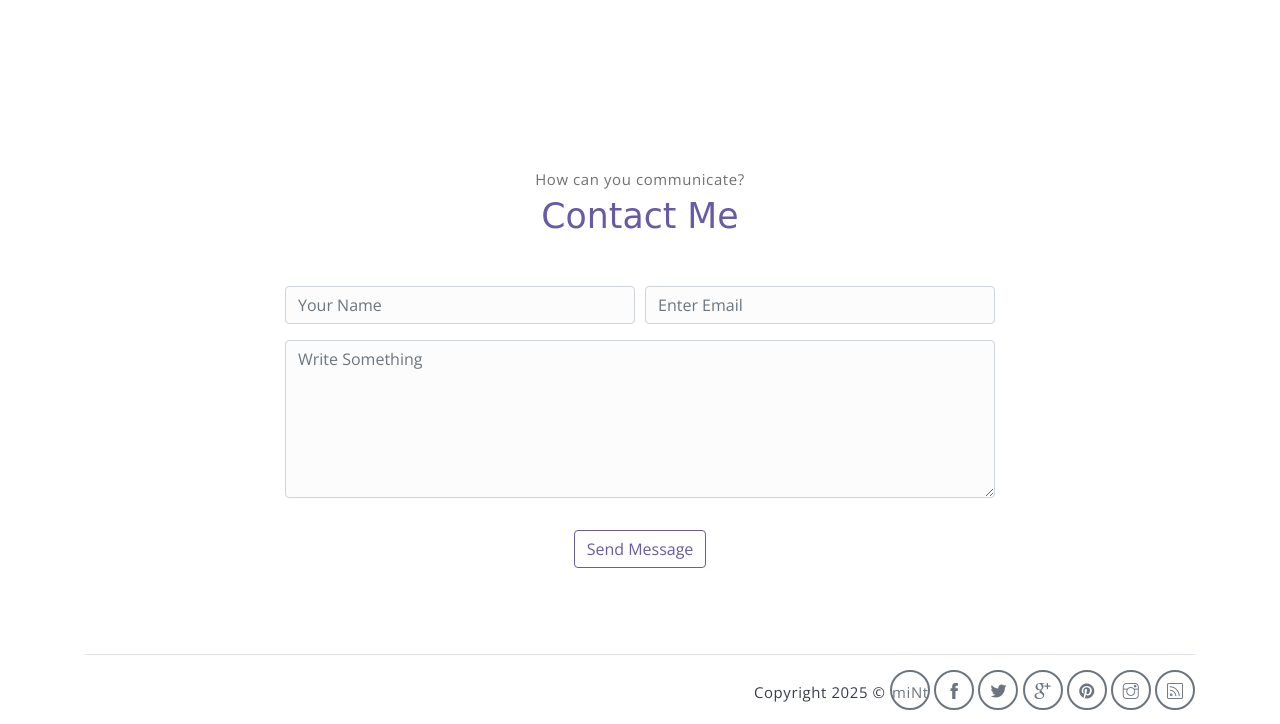
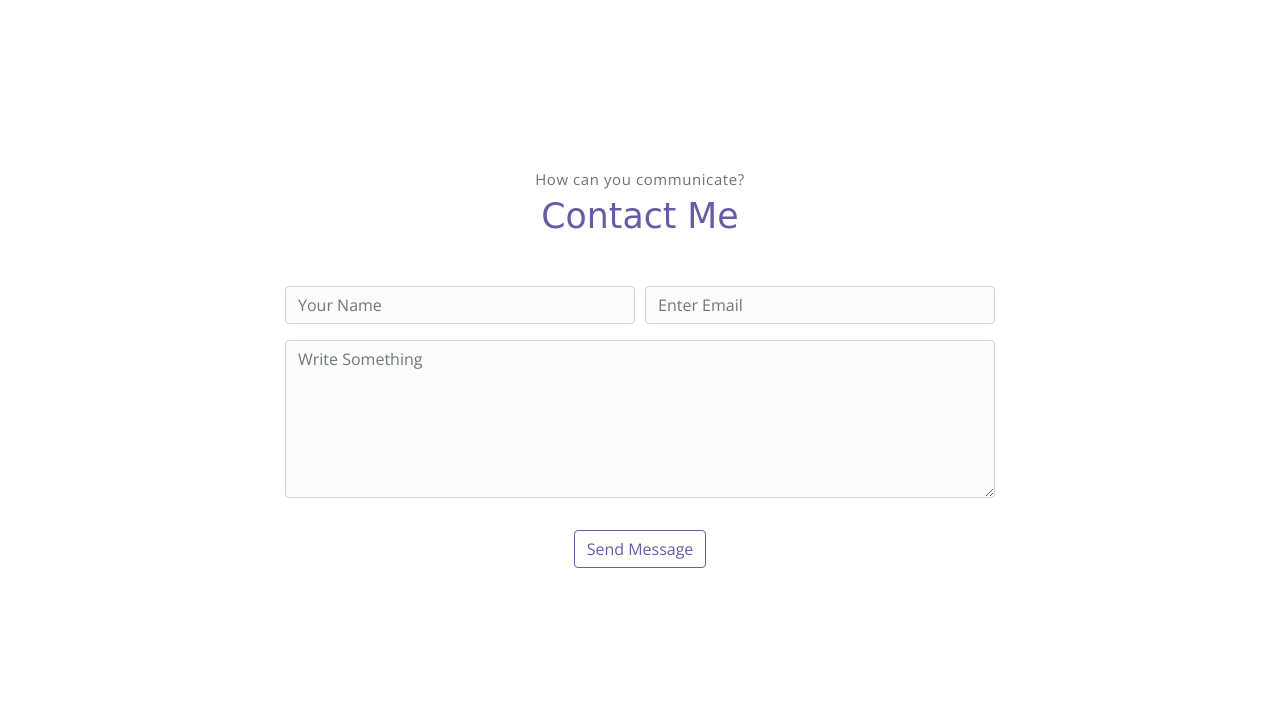
Before and after one commit to 11vaxef/gioithieu, a website: page index.html in a window 1280 px wide. Shown: the part 4744-5468 px from the top of the page. After the commit the page ends 5398 px from the top, so only its background shows below. Drawn offline with nearby package versions, Linux system fonts and the light colour scheme; a web font is replaced by a local one.

Commit message:
index.html

```diff
--- a/index.html
+++ b/index.html
@@ -377,21 +377,6 @@
         </div><!-- end of container -->
     </section><!-- end of contact section -->
 
-    <!-- footer -->
-    <div class="container">
-        <footer class="footer">
-            <div class="social-links text-right m-auto ml-sm-auto">
-		<p class="mb-0">Copyright <script>document.write(new Date().getFullYear())</script> &copy; <a href="https://11vaxef.github.io/gioithieu/">miNt</a></p>
-                <a href="javascript:void(0)" class="link"><i class="ti-facebook"></i></a>
-                <a href="javascript:void(0)" class="link"><i class="ti-twitter-alt"></i></a>
-                <a href="javascript:void(0)" class="link"><i class="ti-google"></i></a>
-                <a href="javascript:void(0)" class="link"><i class="ti-pinterest-alt"></i></a>
-                <a href="javascript:void(0)" class="link"><i class="ti-instagram"></i></a>
-                <a href="javascript:void(0)" class="link"><i class="ti-rss"></i></a>
-            </div>
-        </footer>
-    </div> <!-- end of page footer -->
-
 	<!-- core  -->
     <script src="assets/vendors/jquery/jquery-3.4.1.js"></script>
     <script src="assets/vendors/bootstrap/bootstrap.bundle.js"></script>
```
